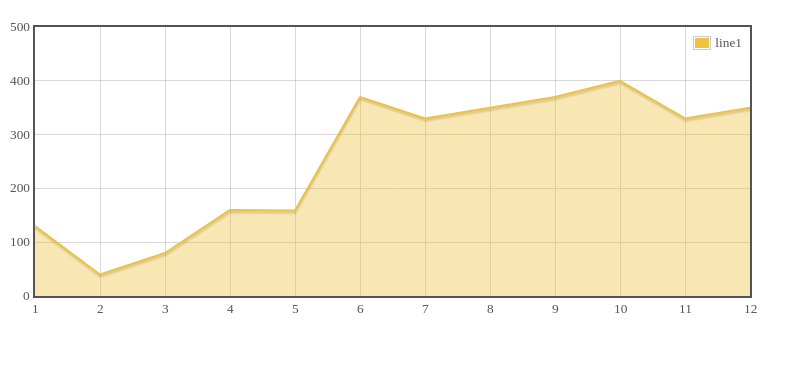
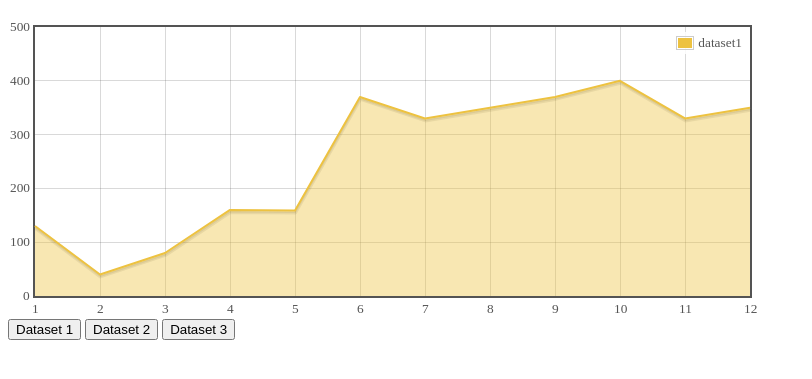
Before and after one commit to GT-Buzzik/FrontEnd, a plain HTML site: page homepage.html in a window 1280 px wide. Shown: the part 61-440 px from the top of the page, without its empty margins (0-812 px from the left). Drawn offline with Linux system fonts and the light colour scheme.

Commit message:
Buttons to Change Data
Added buttons that change which data is displayed.

```diff
--- a/homepage.html
+++ b/homepage.html
@@ -1,6 +1,6 @@
 <!DOCTYPE html>
 <html>
-<head>
+  <head>
     <style type="text/css">
         #flot-placeholder{width:750px;height:300px;}
     </style>
@@ -21,12 +21,26 @@
             [7, 130], [8, 40], [9, 80], [10, 160], [11, 159], [12, 370]
         ];
 
-        var dataset = [
+        var dataset1 = [
           {
-            label: "line1",
+            label: "dataset1",
             data: data1
           }
         ];
+
+		var dataset2 = [
+			{
+				label: "dataset2",
+				data: data2
+			}
+		];
+
+		var dataset3 = [
+			{
+				label: "dataset3",
+				data: data3
+			}
+		];
 
         var options = {
             series: {
@@ -39,8 +53,24 @@
             }
         };
 
+		function plotDataset1() {
+			$.plot($("#flot-placeholder"), dataset1, options);
+		}
+
+		function plotDataset2() {
+			$.plot($("#flot-placeholder"), dataset2, options);
+		}
+
+		function plotDataset3() {
+			$.plot($("#flot-placeholder"), dataset3, options);
+		}
+
         $(document).ready(function () {
-            $.plot($("#flot-placeholder"), dataset, options);
+            plotDataset1();
+
+			document.getElementById("dataset1-btn").onclick = plotDataset1;
+			document.getElementById("dataset2-btn").onclick = plotDataset2;
+			document.getElementById("dataset3-btn").onclick = plotDataset3;
         });
     </script>
 </head>
@@ -53,6 +83,12 @@
 
     <div id="flot-placeholder"></div>
 
+	<div>
+		<button type="button" id="dataset1-btn">Dataset 1</button>
+		<button type="button" id="dataset2-btn">Dataset 2</button>
+		<button type="button" id="dataset3-btn">Dataset 3</button>
+	</div>
+
 
 </body>
 </html>
```
